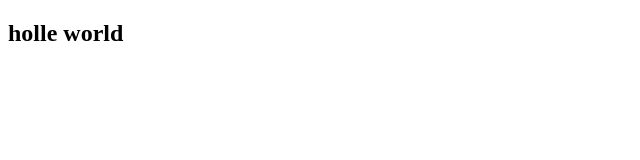
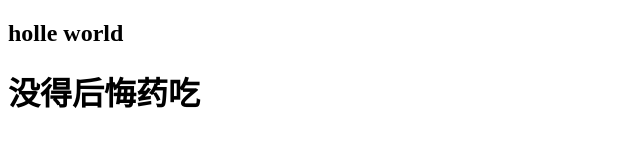
Before and after one commit to tm-1997/gitdemo, a plain HTML site: page index.html in a window 1280 px wide. Shown: the whole page, without its empty margins (0-640 px from the left). Drawn offline with Linux system fonts and the light colour scheme.

Commit message:
修改了一些小内容

```diff
--- a/index.html
+++ b/index.html
@@ -7,5 +7,8 @@
 </head>
 <body>
     <div><h2>holle world</h2></div>
+    <h1>
+        没得后悔药吃
+    </h1>
 </body>
 </html>
```
